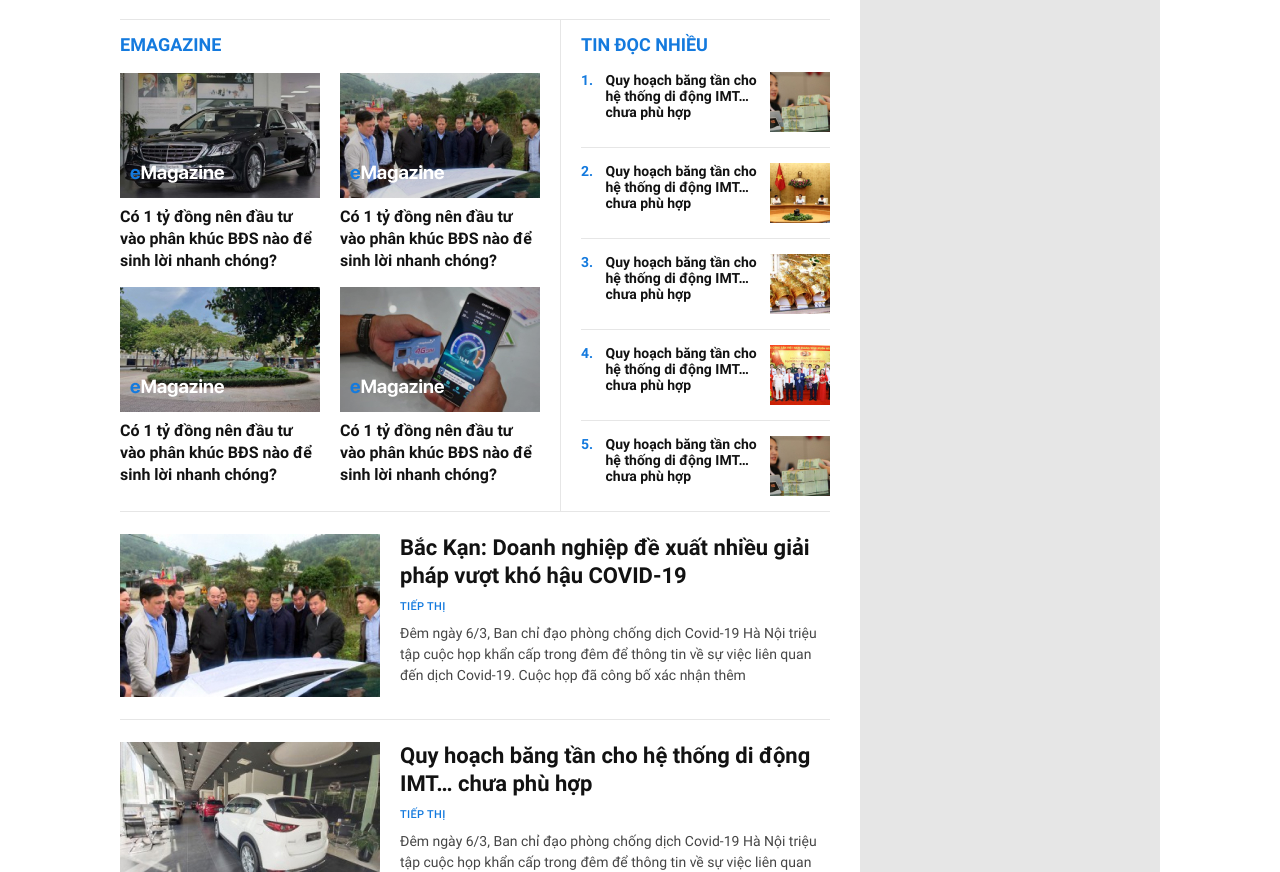
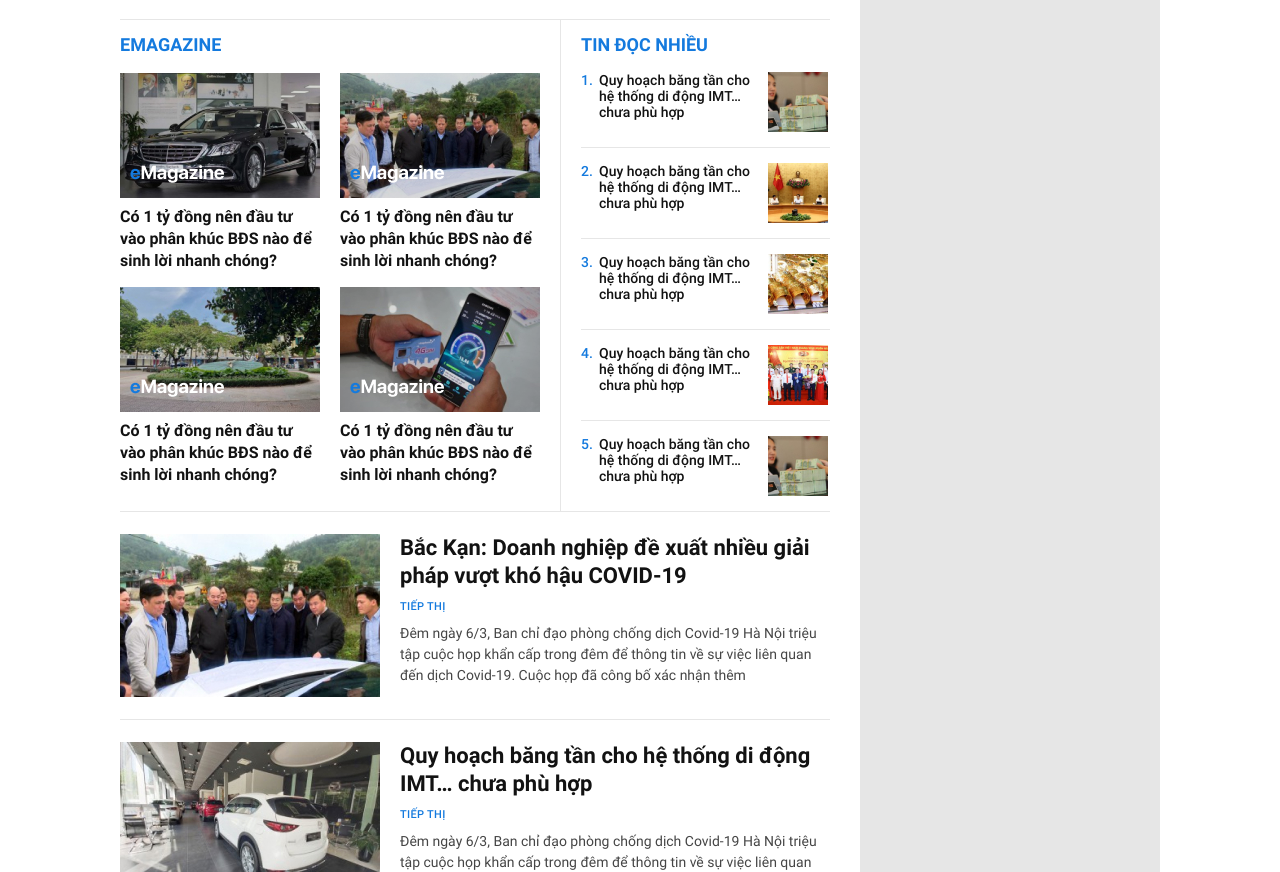
Before and after one commit to ngoctm99/thuctap, a plain HTML site: page view/index.html in a window 1280 px wide. Shown: the part 2058-2930 px from the top of the page. Drawn offline with nearby package versions, Linux system fonts and the light colour scheme; files whose address does not match are found by name.

Commit message:
set medium for most reading

```diff
--- a/css/index.css
+++ b/css/index.css
@@ -507,9 +507,9 @@ b{
     border-bottom: none;
 }
 .main__mr-item-no{
-    width: 19px;
+    width: 12px;
     color: #147ade;
-    font: 500 14px RobotoBold;
+    font: 500 14px RobotoMedium;
 }
 .main__mr-item-img img{
     display: block;
@@ -518,7 +518,7 @@ b{
     margin-left: 6px;
     width: calc(100% - 80px);
     color: #121212;
-    font: 500 14px RobotoBold;
+    font: 500 14px RobotoMedium;
 }
 .main__viewmore-btn{
     width: 107px;
```
